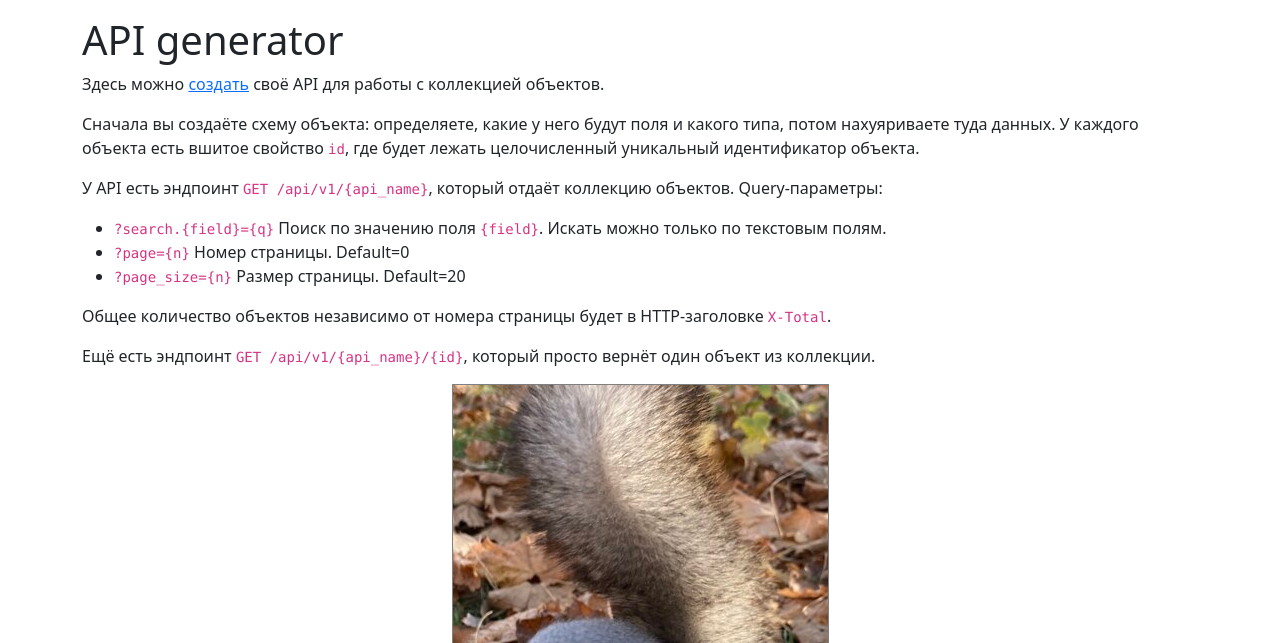
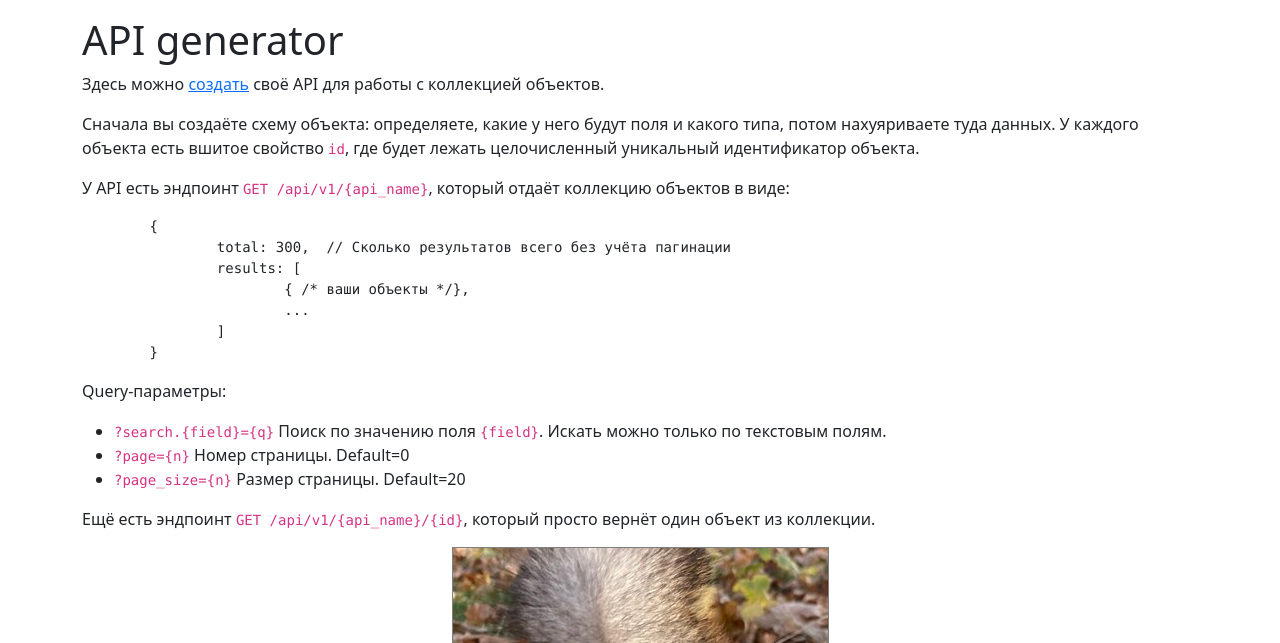
Before and after one commit to uisky/belka, a Flask app: page / in a window 1280 px wide. Shown: the part 56-699 px from the top of the page. Run offline with Flask 3, Linux system fonts and the light colour scheme; some libraries are stand-ins or nearby versions.

Commit message:
total in response body

```diff
--- a/belka/api/views.py
+++ b/belka/api/views.py
@@ -44,7 +44,7 @@ def items(api_name):
     total = len(result)
     result = result[page * pagesize : (page + 1) * pagesize]
 
-    resp = jsonify(result)
+    resp = jsonify({'total': total, 'results': result})
     resp.headers['X-Total'] = str(total)
     return resp
 
--- a/belka/templates/front/index.html
+++ b/belka/templates/front/index.html
@@ -12,16 +12,25 @@
 	У каждого объекта есть вшитое свойство <code>id</code>, где будет лежать целочисленный уникальный идентификатор объекта.
 </p>
 <p>
-	У API есть эндпоинт <code>GET /api/v1/{api_name}</code>, который отдаёт коллекцию объектов. Query-параметры:
+	У API есть эндпоинт <code>GET /api/v1/{api_name}</code>, который отдаёт коллекцию объектов в виде:
+</p>
+<pre>
+	{
+		total: 300,  // Сколько результатов всего без учёта пагинации
+		results: [
+			{ /* ваши объекты */},
+			...
+		]
+	}
+</pre>
+<p>
+	Query-параметры:
 </p>
 <ul>
 	<li><code>?search.{field}={q}</code> Поиск по значению поля <code>{field}</code>. Искать можно только по текстовым полям.</li>
 	<li><code>?page={n}</code> Номер страницы. Default=0</li>
 	<li><code>?page_size={n}</code> Размер страницы. Default=20</li>
 </ul>
-<p>
-	Общее количество объектов независимо от номера страницы будет в HTTP-заголовке <code>X-Total</code>.
-</p>
 
 <p>
 	Ещё есть эндпоинт <code>GET /api/v1/{api_name}/{id}</code>, который просто вернёт один объект
```
